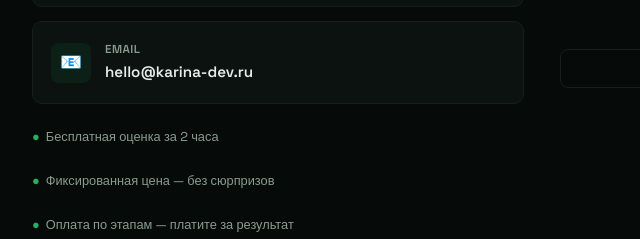
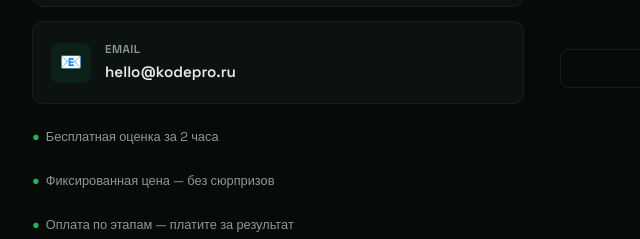
Before and after one commit to kcernaeva471-ux/portfolio, a plain HTML site: page index.html in a window 1280 px wide. Shown: the part 7011-7250 px from the top of the page, 98-738 px from the left. Drawn offline with Linux system fonts and the light colour scheme.

Commit message:
Update email to hello@kodepro.ru (new brand)
Co-Authored-By: Claude Opus 4.6 <noreply@anthropic.com>

```diff
--- a/index.html
+++ b/index.html
@@ -1413,7 +1413,7 @@
                     <div class="contact-icon">&#128231;</div>
                     <div class="contact-text">
                         <h4>Email</h4>
-                        <p><a href="mailto:hello@karina-dev.ru">hello@karina-dev.ru</a></p>
+                        <p><a href="mailto:hello@kodepro.ru">hello@kodepro.ru</a></p>
                     </div>
                 </div>
                 <div class="contact-guarantee">
```
